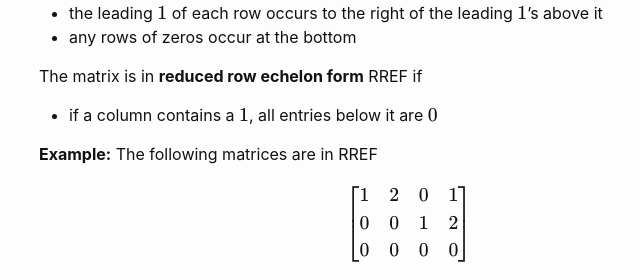
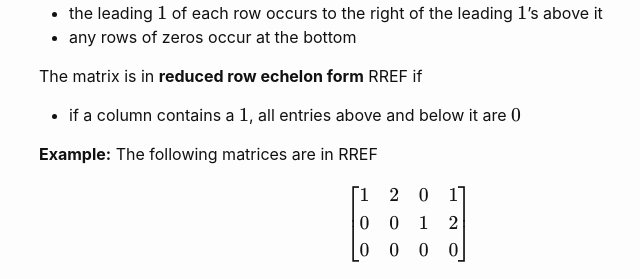
Before and after one commit to wcasper/math107spring2022, a Jekyll site: the page built from _posts/2022-03-23-Week-9-Lecture-16.md, in a window 1280 px wide and 900 px high, scrolled down 678 px. Shown: the part 155-434 px from the top of the window, without its empty margins (231-871 px from the left). Built offline with Jekyll 4.4.1, drawn with Linux system fonts in a browser that asks for light colours.

Commit message:
fixed typo

```diff
--- a/_posts/2022-03-23-Week-9-Lecture-16.md
+++ b/_posts/2022-03-23-Week-9-Lecture-16.md
@@ -23,7 +23,7 @@ Notes and highlights from lecture
 * any rows of zeros occur at the bottom
 
 The matrix is in **reduced row echelon form** RREF if
-* if a column contains a $$1$$, all entries below it are $$0$$
+* if a column contains a $$1$$, all entries above and below it are $$0$$
 
 **Example:** The following matrices are in RREF
 
```
